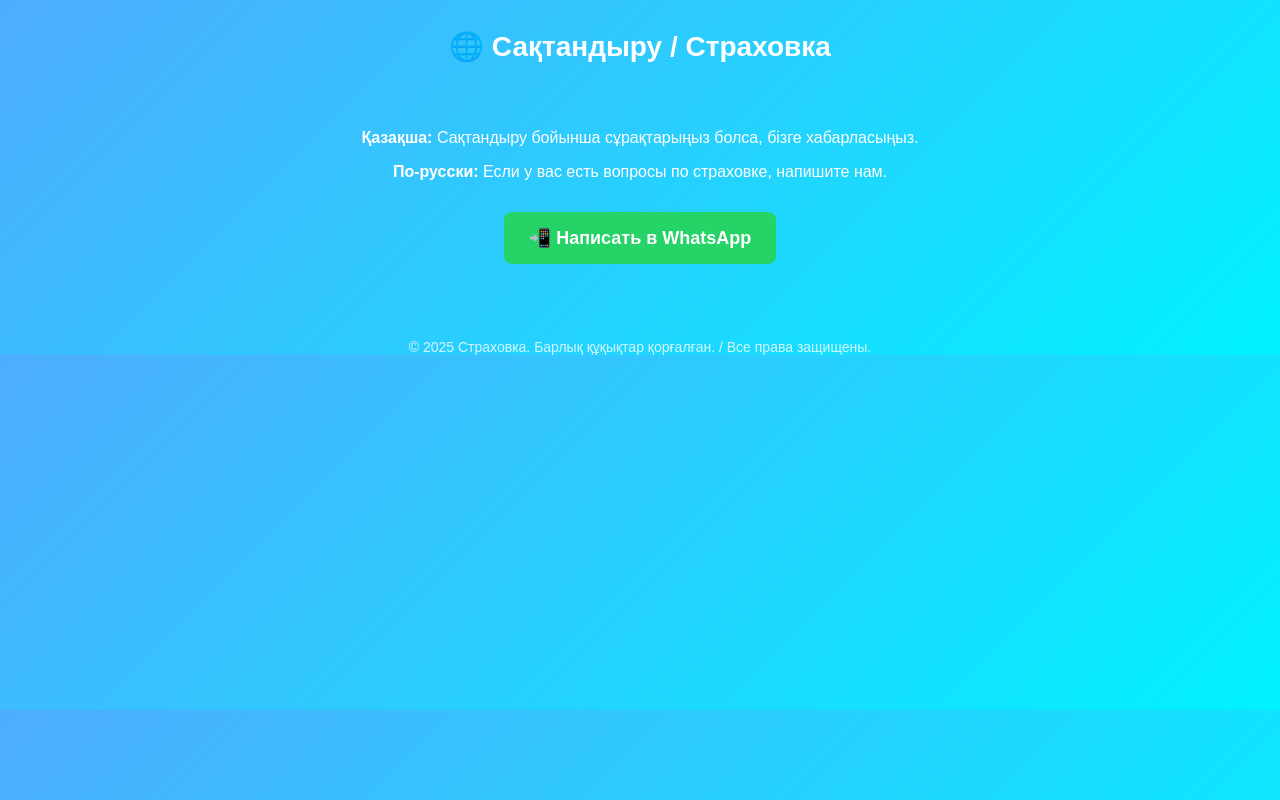
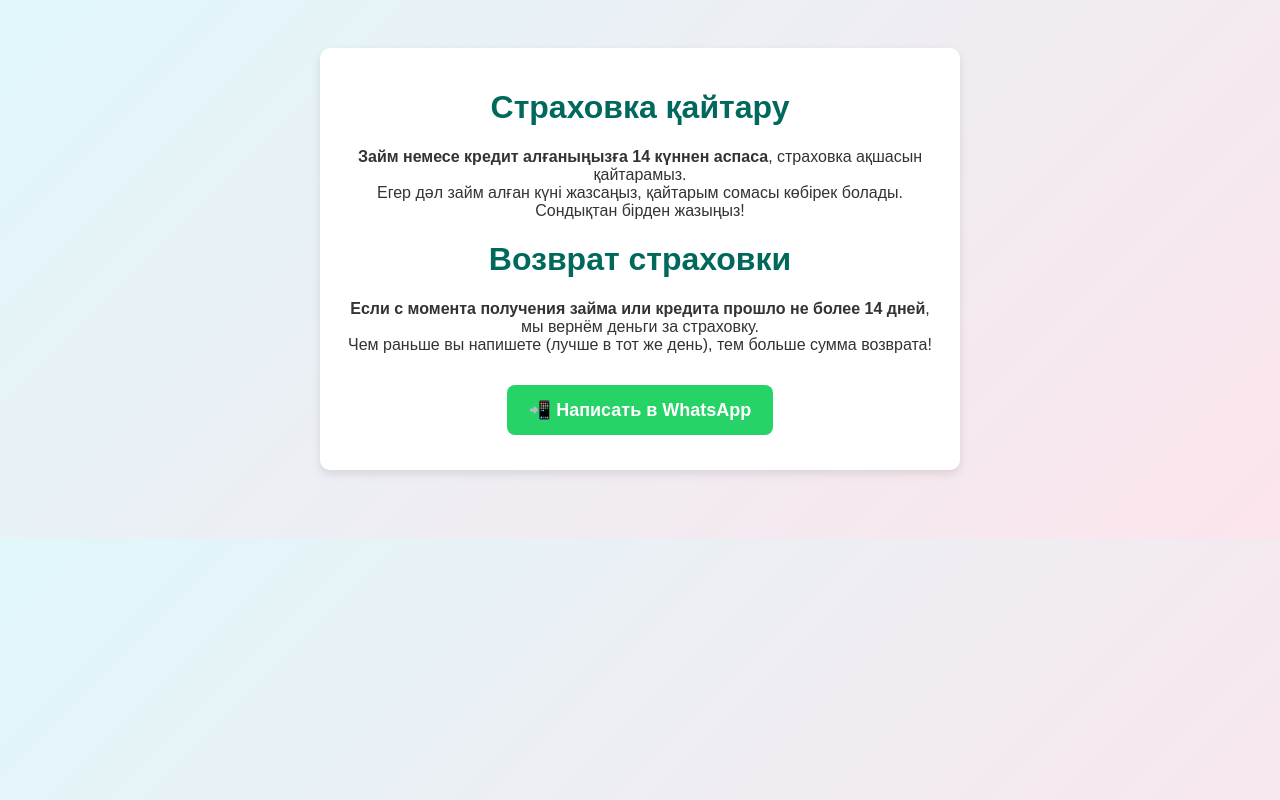
Before and after one commit to kimajhg/strahovka-site, a plain HTML site: page index.html in a window 1280 px wide. Drawn offline with Linux system fonts and the light colour scheme.

Commit message:
Update index.html
<!DOCTYPE html>
<html lang="kk">
<head>
  <meta charset="UTF-8">
  <meta name="viewport" content="width=device-width, initial-scale=1.0">
  <title>Страховка қайтару</title>
  <style>
    body {
      font-family: Arial, sans-serif;
      text-align: center;
      background: linear-gradient(135deg, #e0f7fa, #fce4ec);
      padding: 40px;
      color: #333;
    }
    h1 {
      color: #00695c;
    }
    .card {
      background: white;
      padding: 20px;
      border-radius: 10px;
      box-shadow: 0 4px 10px rgba(0,0,0,0.1);
      max-width: 600px;
      margin: 0 auto 20px;
    }
    .button {
      display: inline-block;
      margin: 15px;
      padding: 14px 22px;
      background: #25D366;
      color: white;
      text-decoration: none;
      border-radius: 8px;
      font-weight: bold;
      font-size: 18px;
      transition: background 0.3s;
    }
    .button:hover {
      background: #1DA851;
    }
  </style>
</head>
<body>
  <div class="card">
    <h1>Страховка қайтару</h1>
    <p><b>Займ немесе кредит алғаныңызға 14 күннен аспаса</b>,
    страховка ақшасын қайтарамыз. <br>
    Егер дәл займ алған күні жазсаңыз, қайтарым сомасы көбірек болады.
    Сондықтан бірден жазыңыз!</p>

    <h1>Возврат страховки</h1>
    <p><b>Если с момента получения займа или кредита прошло не более 14 дней</b>,
    мы вернём деньги за страховку. <br>
    Чем раньше вы напишете (лучше в тот же день), тем больше сумма возврата!</p>

    <a href="https://wa.me/77081133762" target="_blank" class="button">📲 Написать в WhatsApp</a>
  </div>
</body>
</html>

```diff
--- a/index.html
+++ b/index.html
@@ -3,65 +3,57 @@
 <head>
   <meta charset="UTF-8">
   <meta name="viewport" content="width=device-width, initial-scale=1.0">
-  <title>Страховка</title>
+  <title>Страховка қайтару</title>
   <style>
     body {
       font-family: Arial, sans-serif;
-      margin: 0;
-      padding: 0;
-      background: linear-gradient(135deg, #4facfe, #00f2fe);
-      color: #fff;
       text-align: center;
+      background: linear-gradient(135deg, #e0f7fa, #fce4ec);
+      padding: 40px;
+      color: #333;
     }
-    header {
-      padding: 30px;
-      font-size: 28px;
-      font-weight: bold;
+    h1 {
+      color: #00695c;
     }
-    .container {
+    .card {
+      background: white;
+      padding: 20px;
+      border-radius: 10px;
+      box-shadow: 0 4px 10px rgba(0,0,0,0.1);
       max-width: 600px;
-      margin: auto;
-      padding: 20px;
+      margin: 0 auto 20px;
     }
-    .btn {
+    .button {
       display: inline-block;
       margin: 15px;
-      padding: 15px 25px;
+      padding: 14px 22px;
+      background: #25D366;
+      color: white;
+      text-decoration: none;
+      border-radius: 8px;
+      font-weight: bold;
       font-size: 18px;
-      font-weight: bold;
-      color: #fff;
-      background-color: #25D366;
-      border: none;
-      border-radius: 8px;
-      text-decoration: none;
-      transition: 0.3s;
+      transition: background 0.3s;
     }
-    .btn:hover {
-      background-color: #1ebc5c;
-    }
-    footer {
-      margin-top: 40px;
-      font-size: 14px;
-      opacity: 0.8;
+    .button:hover {
+      background: #1DA851;
     }
   </style>
 </head>
 <body>
-  <header>
-    🌐 Сақтандыру / Страховка
-  </header>
+  <div class="card">
+    <h1>Страховка қайтару</h1>
+    <p><b>Займ немесе кредит алғаныңызға 14 күннен аспаса</b>,
+    страховка ақшасын қайтарамыз. <br>
+    Егер дәл займ алған күні жазсаңыз, қайтарым сомасы көбірек болады.
+    Сондықтан бірден жазыңыз!</p>
 
-  <div class="container">
-    <p><strong>Қазақша:</strong> Сақтандыру бойынша сұрақтарыңыз болса, бізге хабарласыңыз.</p>
-    <p><strong>По-русски:</strong> Если у вас есть вопросы по страховке, напишите нам.</p>
+    <h1>Возврат страховки</h1>
+    <p><b>Если с момента получения займа или кредита прошло не более 14 дней</b>,
+    мы вернём деньги за страховку. <br>
+    Чем раньше вы напишете (лучше в тот же день), тем больше сумма возврата!</p>
 
-    <a class="btn" href="https://api.whatsapp.com/send?phone=77081133762&text=Салем! Хочу уточнить по страховке">
-      📲 Написать в WhatsApp
-    </a>
+    <a href="https://wa.me/77081133762" target="_blank" class="button">📲 Написать в WhatsApp</a>
   </div>
-
-  <footer>
-    © 2025 Страховка. Барлық құқықтар қорғалған. / Все права защищены.
-  </footer>
 </body>
 </html>
```
